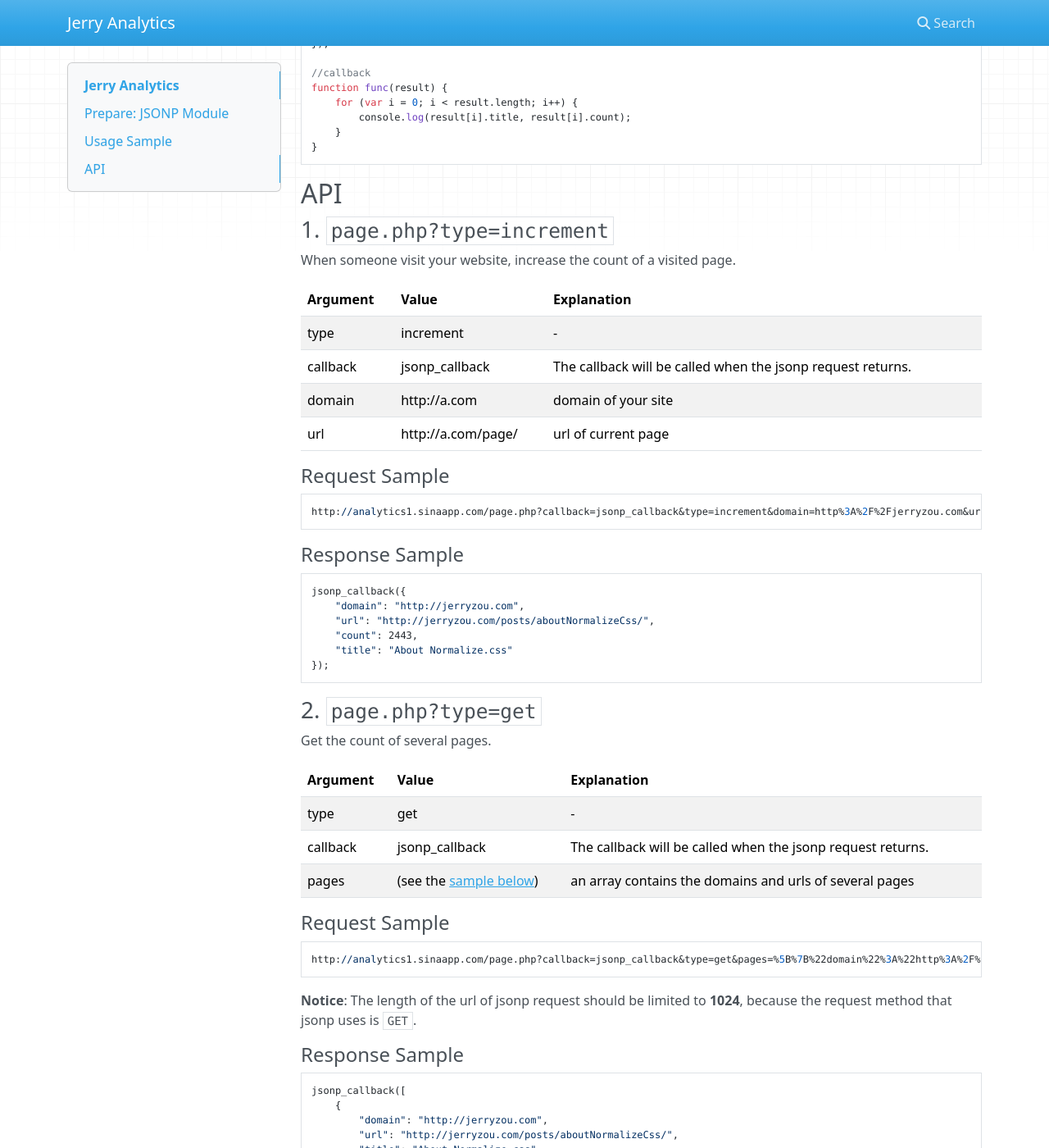
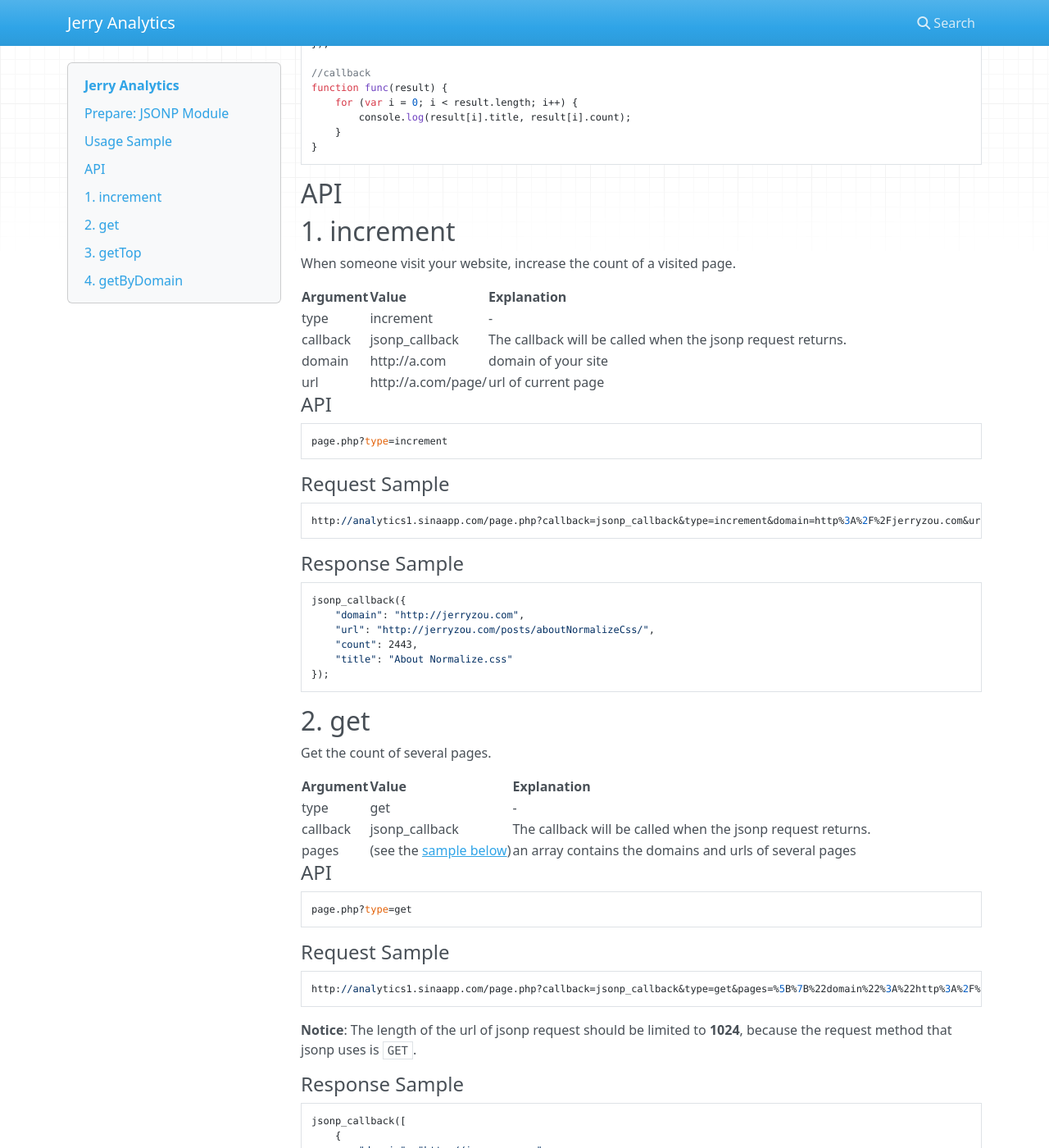
Before and after one commit to zry656565/Hit-Kounter-LC, an MkDocs documentation site: the page built from doc/docs/index.md, in a window 1280 px wide and 1400 px high, scrolled down 1819 px. Shown: the whole window at 82% size. Built offline with MkDocs 1.6.1, drawn with Linux system fonts in a browser that asks for light colours; nearby versions of some CDN libraries; some of the changed text lies outside the part shown.

Commit message:
promote some contents

````diff
--- a/doc/docs/index.md
+++ b/doc/docs/index.md
@@ -116,6 +116,12 @@ When someone visit your website, increase the count of a visited page.
 | callback | jsonp_callback | The callback will be called when the jsonp request returns. |
 | domain | http://a.com | domain of your site |
 | url | http://a.com/page/ | url of current page |
+
+####API
+
+```
+page.php?type=increment
+```
 
 ####Request Sample
 
@@ -143,6 +149,13 @@ Get the count of several pages.
 | type | get | - |
 | callback | jsonp_callback | The callback will be called when the jsonp request returns. |
 | pages | (see the [sample below](#2-get-the-count-of-several-pages)) | an array contains the domains and urls of several pages |
+
+
+####API
+
+```
+page.php?type=get
+```
 
 ####Request Sample
 
@@ -180,6 +193,12 @@ Get the pages which have been mostly visited.
 | callback | jsonp_callback | The callback will be called when the jsonp request returns. |
 | domain | http://a.com | domain of your site |
 | number | 5 | get top 5 pages  |
+
+####API
+
+```
+page.php?type=getTop
+```
 
 ####Request Sample
 
@@ -224,6 +243,12 @@ Get all pages under the given domain.
 | type | getByDomain | - |
 | callback | jsonp_callback | The callback will be called when the jsonp request returns. |
 | domain | http://a.com | domain of your site |
+
+####API
+
+```
+page.php?type=getByDomain
+```
 
 ####Request Sample
 
````
Also changed, not shown: other parts of doc/docs/index.md (+4 -4 lines).
